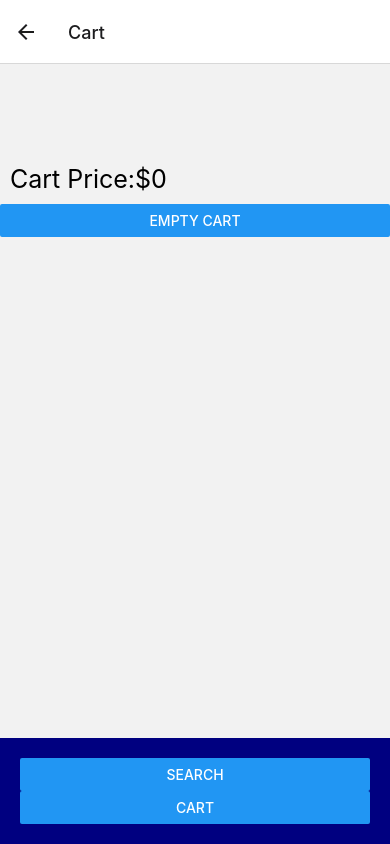
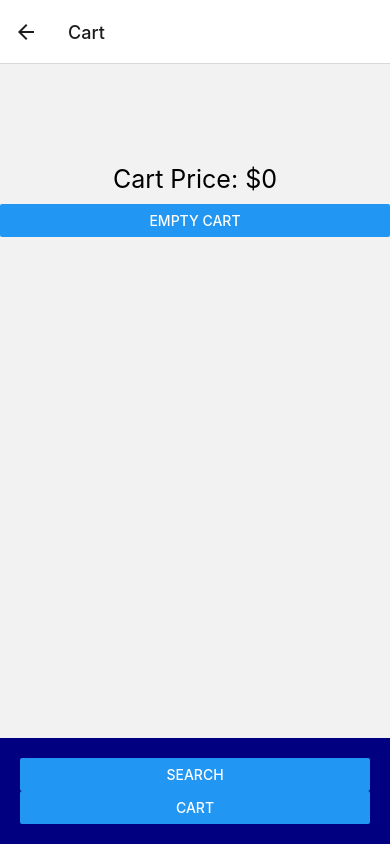
Before and after one commit to simon64bit/grocery-informants, a React Native app: screen /Cart in a window 390 px wide. Built offline with nearby package versions, Linux system fonts and the light colour scheme.

Commit message:
minor UI fixes:

```diff
--- a/Cart.js
+++ b/Cart.js
@@ -21,7 +21,7 @@ export default function Cart(){
                 </Text>
             </ScrollView>
             <View style={styles.footer}>
-                <Text style={{padding: 10, fontSize: 25}}>Cart Price:${price}</Text>
+                <Text style={{padding: 10, fontSize: 25, textAlign:"center"}}>Cart Price: ${price}</Text>
                 <Button onPress = {() => dispatch(emptyCart())} title = "Empty Cart"/>
             </View>
         </View>
--- a/SearchResult.js
+++ b/SearchResult.js
@@ -19,7 +19,7 @@ export default function SearchResult(item){
     return (
         <View style = {styles.container}>
             <Text style = {styles.description}>{"\n" + item.description}</Text>
-            <Text style = {styles.price}>{(Object.keys(item.items[0]).includes('price') ? item.items[0].price.regular : "N/A")}</Text>
+            <Text style = {styles.price}>{(Object.keys(item.items[0]).includes('price') ? ("$" + item.items[0].price.regular) : "N/A")}</Text>
             <Button style = {styles.button} onPress = {() => addToCart(item)} title = "Add" />
         </View>
     )
```
